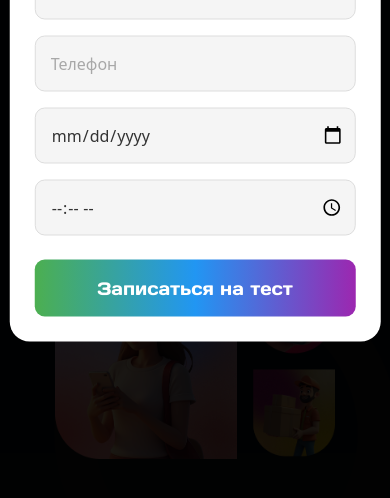
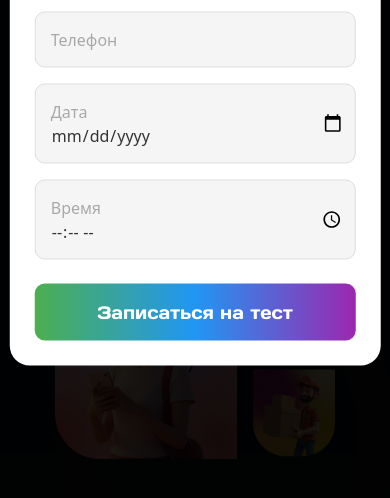
Before and after one commit to Lilolilo-lilo/Interview_website, a plain HTML site: page index.html in a window 390 px wide. Both pictures are taken after a click on the button "Записаться". Shown: the part 310-808 px from the top of the page. Drawn offline with Linux system fonts and the light colour scheme.

Commit message:
инпуты

```diff
--- a/index.html
+++ b/index.html
@@ -38,8 +38,8 @@
             <form id="interviewForm">
                 <input type="text" name="name" placeholder="Имя" required>
                 <input type="tel" name="phone" placeholder="Телефон" required>
-                <input type="date" name="date" required>
-                <input type="time" name="time" required>
+                <input type="date" name="date" placeholder="Дата" required>
+                <input type="time" name="time" placeholder="Время" required>
                 <button type="submit" class="modal-button">Записаться на тест</button>
             </form>
         </div>
--- a/styles.css
+++ b/styles.css
@@ -366,7 +366,7 @@ input {
     }
 }
 
-/* Для ��чень маленьких экранов */
+/* Для чень маленьких экранов */
 @media (max-width: 320px) {
     .hero__title {
         font-size: 24px;
@@ -662,7 +662,7 @@ input {
     color: transparent;
 }
 
-/* Для модального окна успеха */
+/* Для ��одального окна успеха */
 #successModal .modal__content {
     display: flex;
     flex-direction: column;
@@ -814,3 +814,32 @@ input {
 .modal-button {
     margin-top: 8px;
 }
+
+/* Стили для всех input полей */
+#interviewForm input {
+    width: 100%;
+    padding: 15px;
+    border: 1px solid #ddd;
+    border-radius: 10px;
+    font-size: 16px;
+    background: #F5F5F5;
+}
+
+/* Специальные стили для date и time на мобильных устройствах */
+@media (max-width: 480px) {
+    input[type="date"]::before {
+        content: "Дата";
+        color: #A9A9A9;
+    }
+
+    input[type="time"]::before {
+        content: "Время";
+        color: #A9A9A9;
+    }
+
+    /* Скрываем подсказку когда поле заполнено */
+    input[type="date"]:valid::before,
+    input[type="time"]:valid::before {
+        display: none;
+    }
+}
```
